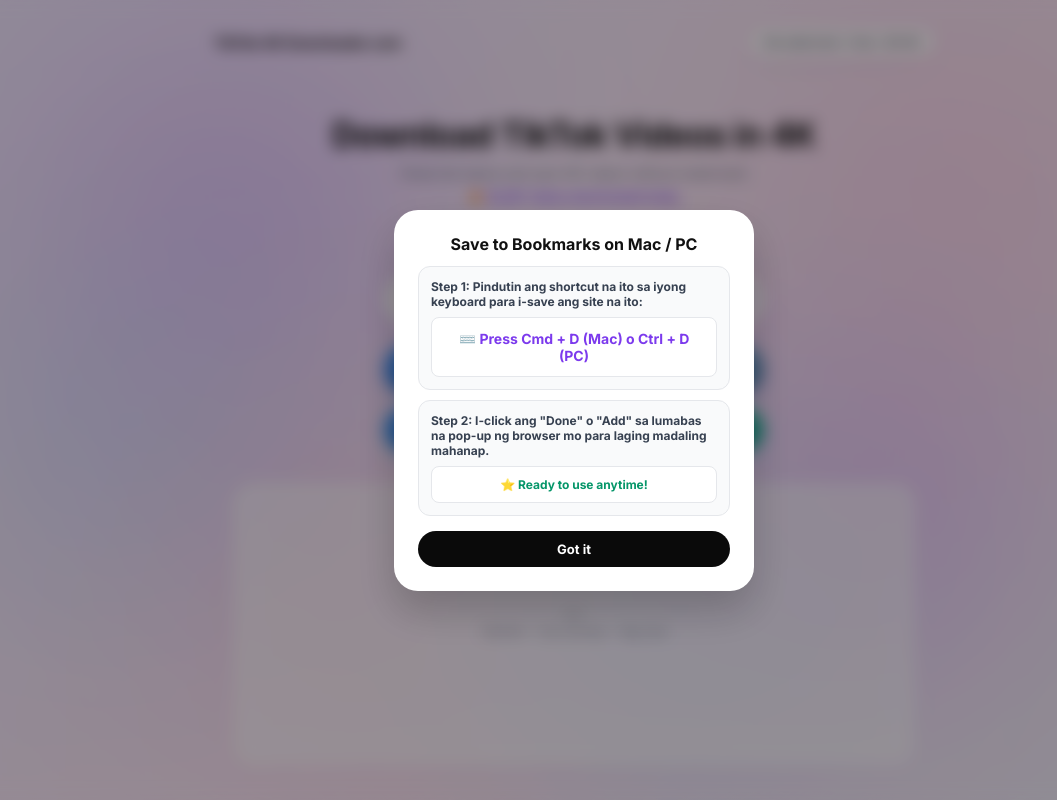
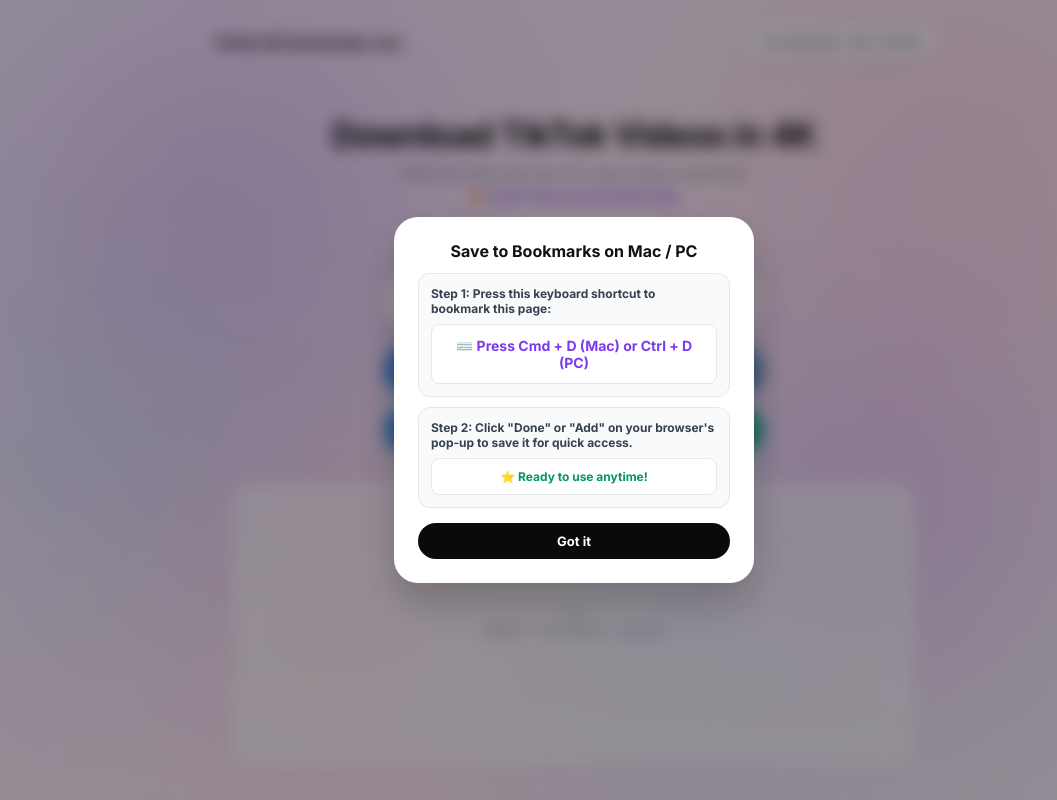
Before and after one commit to jestin143/tiktok-4k-downloader, a website: page public/index.html in a window 1280 px wide. Both pictures are taken after a click on the button "📱 Add App to Home Screen". Shown: the top 800 px of the page, without its empty margins (66-1123 px from the left). Drawn offline with Linux system fonts and the light colour scheme; no server answers.

Commit message:
Update index.html

```diff
--- a/public/index.html
+++ b/public/index.html
@@ -450,7 +450,6 @@ function showInstallInstructions() {
   const content = document.getElementById('installContent');
   const title = document.getElementById('installModalTitle');
 
-  // Mas mahigpit at siguradong detection para sa Mac at PC Desktop
   const isIOS = /iPad|iPhone|iPod/.test(userAgent) && !window.MSStream;
   const isAndroid = /Android/.test(userAgent) && !/Macintosh|Windows/.test(userAgent);
   const isMac = /Macintosh|MacIntel|MacPPC|Mac68K/.test(userAgent) || (!isIOS && !isAndroid && navigator.maxTouchPoints > 1 && /Mac/.test(navigator.platform));
@@ -459,11 +458,11 @@ function showInstallInstructions() {
     title.textContent = "Save to Bookmarks on Mac / PC";
     content.innerHTML = `
       <div class="step-box">
-        <p><b>Step 1:</b> Pindutin ang shortcut na ito sa iyong keyboard para i-save ang site na ito:</p>
-        <div style="text-align:center; padding:12px; background:#fff; border-radius:8px; font-size:14px; font-weight:700; color:#7c3aed; border:1px solid #e5e7eb; margin-top:6px;">⌨️ Press Cmd + D (Mac) o Ctrl + D (PC)</div>
+        <p><b>Step 1:</b> Press this keyboard shortcut to bookmark this page:</p>
+        <div style="text-align:center; padding:12px; background:#fff; border-radius:8px; font-size:14px; font-weight:700; color:#7c3aed; border:1px solid #e5e7eb; margin-top:6px;">⌨️ Press Cmd + D (Mac) or Ctrl + D (PC)</div>
       </div>
       <div class="step-box" style="margin-bottom:0;">
-        <p><b>Step 2:</b> I-click ang <b>"Done"</b> o <b>"Add"</b> sa lumabas na pop-up ng browser mo para laging madaling mahanap.</p>
+        <p><b>Step 2:</b> Click <b>"Done"</b> or <b>"Add"</b> on your browser's pop-up to save it for quick access.</p>
         <div style="text-align:center; padding:10px; background:#fff; border-radius:8px; font-size:12px; font-weight:600; color:#059669; border:1px solid #e5e7eb;">⭐ Ready to use anytime!</div>
       </div>
     `;
@@ -521,7 +520,7 @@ function showInstallInstructions() {
     title.textContent = "Bookmark App (Desktop / PC)";
     content.innerHTML = `
       <div class="step-box" style="margin-bottom:0;">
-        <p><b>Quick Shortcut:</b> Pindutin ang <b style="color:#7c3aed">Ctrl + D</b> o <b style="color:#7c3aed">Cmd + D</b> para ma-bookmark ito.</p>
+        <p><b>Quick Shortcut:</b> Press <b style="color:#7c3aed">Ctrl + D</b> or <b style="color:#7c3aed">Cmd + D</b> to bookmark this page.</p>
         <div style="text-align:center; padding:10px; background:#fff; border-radius:8px; font-size:13px; font-weight:600; color:#374151; border:1px solid #e5e7eb;">⭐ Bookmark this tab</div>
       </div>
     `;
```
